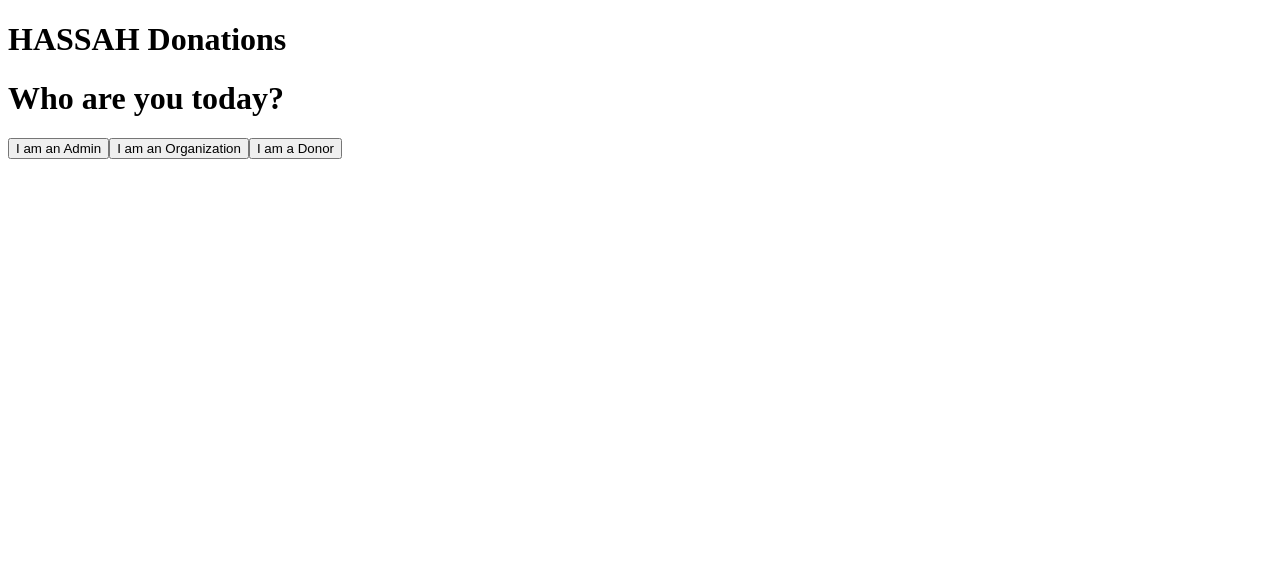
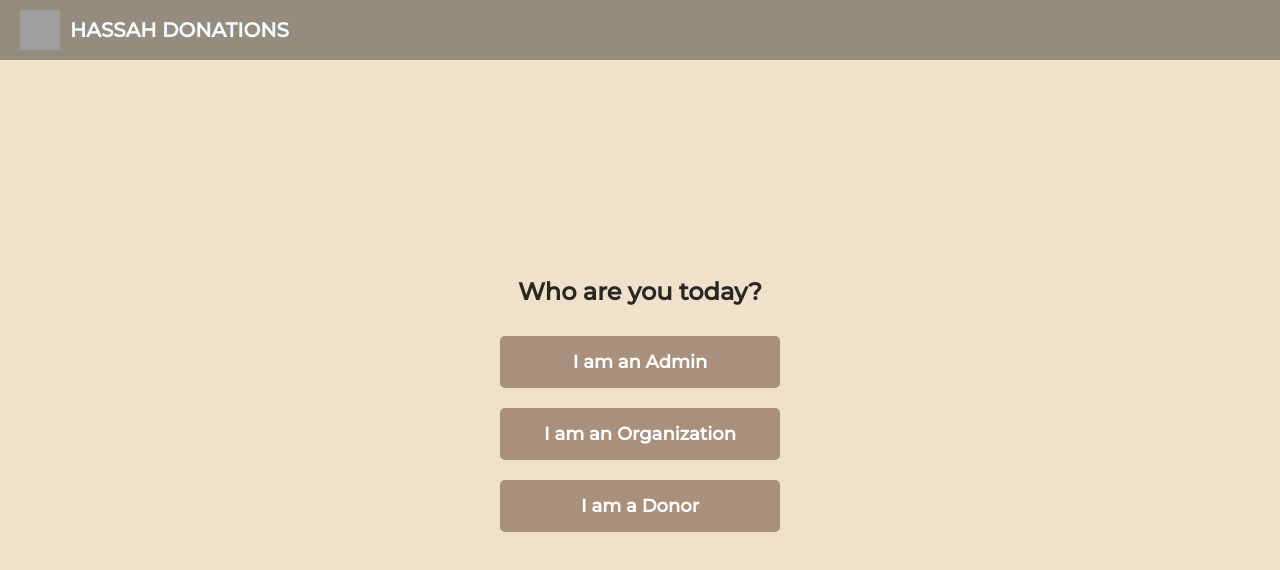
Before and after one commit to HanaEldemery/tutss, a React (Create React App) app in the folder project/: page / in a window 1280 px wide. Shown: the top 570 px of the page. Built offline with nearby package versions, Linux system fonts and the light colour scheme; grey boxes are pictures that could not be loaded.

Commit message:
css oush first

```diff
--- a/project/src/App.js
+++ b/project/src/App.js
@@ -75,14 +75,16 @@ import MedicalSuppliesRequestsDoctor from "./pages/medicalSuppliesRequestsDoctor
 import MedicalSuppliesRequestsTeacher from "./pages/medicalSuppliesRequestsTeacher";
 import BloodRequestsDoctor from "./pages/bloodRequestsDoctor";
 import BloodRequestsTeacher from "./pages/bloodRequestsTeacher";
-
+import Navbar2 from "./pages/NavBar";
 import TransportationSelection2 from "./pages/TransportationSelection2";
 import TransportationSelection3 from "./pages/TransportationSelection3";
 
 function App() {
   return (
     <div className="App">
+
       <Router>
+      <Navbar2/>
         <Routes>
           <Route exact path="/" element={<Home />} />
           <Route
--- a/project/src/pages/Home.js
+++ b/project/src/pages/Home.js
@@ -1,19 +1,19 @@
 import React from "react";
 import { Link } from "react-router-dom";
+import "../styles/Home.css"; // Import the updated CSS file
 
 function Home() {
   return (
-    <div>
-      <h1>HASSAH Donations</h1>
-      <h1>Who are you today?</h1>
-      <Link to="/adminlogin">
-        <button> I am an Admin</button>
+    <div className="container">
+      <h2>Who are you today?</h2>
+      <Link to="/adminlogin" className="button button-link">
+        I am an Admin
       </Link>
-      <Link to="/OrgReg">
-        <button> I am an Organization </button>
+      <Link to="/OrgReg" className="button button-link">
+        I am an Organization
       </Link>
-      <Link to="/DonorReg">
-        <button> I am a Donor </button>
+      <Link to="/DonorReg" className="button button-link">
+        I am a Donor
       </Link>
     </div>
   );
--- /dev/null
+++ b/project/src/pages/NavBar.js
@@ -0,0 +1,18 @@
+import React from "react";
+import { Link } from "react-router-dom";
+import "../styles/NavBar.css"; // Import the updated CSS file
+
+function Navbar() {
+  return (
+    <nav className="navbar">
+      <div className="logo">
+        <Link to="/" className="logo-link">
+          <img src="/path/to/your/logo.png" alt="Logo" className="logo-img" />
+          <span className="logo-text">HASSAH DONATIONS</span>
+        </Link>
+      </div>
+    </nav>
+  );
+}
+
+export default Navbar;
--- /dev/null
+++ b/project/src/styles/Home.css
@@ -0,0 +1,71 @@
+/* Import Google Fonts */
+@import url('https://fonts.googleapis.com/css2?family=Montserrat:ital,wght@0,500;1,500&display=swap');
+
+/* Apply Montserrat font to all elements */
+* {
+    font-family: "Montserrat", sans-serif;
+}
+
+/* Apply styles to the entire page */
+body {
+    margin: 0; /* Remove default margin */
+    padding: 0; /* Remove default padding */
+    height: 100vh; /* Set full viewport height */
+    display: flex;
+    justify-content: center;
+    align-items: center;
+    background-color: #f0e1ca; /* Background color */
+}
+
+/* Container styles */
+.container {
+    display: flex;
+    flex-direction: column;
+    align-items: center;
+    justify-content: center;
+    width: 100%;
+}
+
+/* Heading styles */
+h1 {
+    font-size: 36px;
+    margin-bottom: 20px;
+    text-align: center;
+    color: #2b2722; /* Text color for headings */
+}
+
+h2 {
+    font-size: 24px;
+    margin-bottom: 20px;
+    text-align: center;
+    color: #2b2722; /* Text color for subheadings */
+}
+
+/* Button styles */
+.button {
+    display: block;
+    width: 250px;
+    padding: 15px;
+    margin: 10px 0;
+    border: none;
+    border-radius: 5px;
+    font-size: 18px;
+    font-weight: bold;
+    text-align: center;
+    text-decoration: none;
+    color: #ffffff; /* Text color for buttons (white) */
+    background-color: #a8907d; /* Button background color */
+    cursor: pointer;
+    transition: background-color 0.3s ease, color 0.3s ease;
+}
+
+.button:hover {
+    background-color: #4b392f; /* Lighter background color on hover */
+    color: #ffffff; /* Text color for buttons (white) on hover */
+}
+
+/* Link styles */
+.button-link {
+    text-decoration: none;
+    color: #ffffff; /* Text color for button links (white) */
+}
--- /dev/null
+++ b/project/src/styles/NavBar.css
@@ -0,0 +1,36 @@
+/* Navbar styles */
+.navbar {
+    position: fixed; /* Fixed position to stay at the top of the viewport */
+    top: 0; /* Align navbar to the top */
+    left: 0; /* Align navbar to the left */
+    width: 100%; /* Full width */
+    background-color: #968c7d; /* Background color */
+    padding: 10px 20px;
+    display: flex;
+    justify-content: space-between;
+    align-items: center;
+    z-index: 1000; /* Ensure navbar is above other content */
+  }
+
+  .logo {
+    display: flex;
+    align-items: center;
+  }
+
+  .logo-link {
+    display: flex;
+    align-items: center;
+    text-decoration: none;
+    color: #f3fbfc;
+  }
+
+  .logo-img {
+    width: 40px; /* Adjust size as needed */
+    height: 40px; /* Adjust size as needed */
+    margin-right: 10px;
+  }
+
+  .logo-text {
+    font-size: 20px;
+    font-weight: bold;
+  }
```
